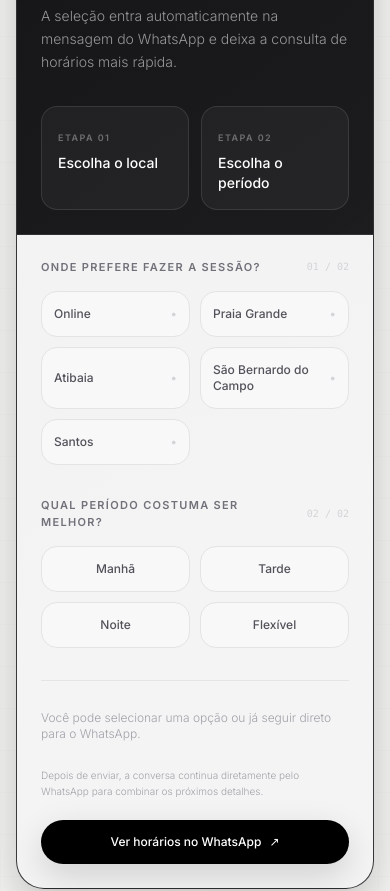
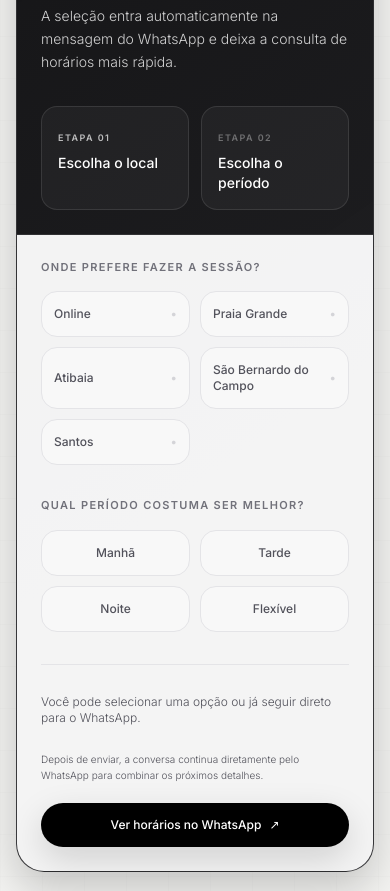
Before and after one commit to RennanLucas/cristiano-avila-site, a Next.js app: page / in a window 390 px wide. Shown: the part 5300-6191 px from the top of the page. Built offline with nearby package versions, Linux system fonts and the light colour scheme.

Commit message:
fix: integrate src/components/QuickTriage.tsx

```diff
--- a/src/components/QuickTriage.tsx
+++ b/src/components/QuickTriage.tsx
@@ -40,12 +40,12 @@ export default function QuickTriage() {
             <div className="pointer-events-none absolute -bottom-20 right-[-3rem] h-72 w-72 rounded-full bg-amber-300/10 blur-[90px]" />
             <div className="pointer-events-none absolute inset-0 soft-grid opacity-[0.07]" />
             <div className="relative z-10">
-              <span className="text-[10px] font-semibold uppercase tracking-[0.22em] text-white/40">Consultar agenda</span>
+              <span className="text-[10px] font-semibold uppercase tracking-[0.22em] text-white/70">Consultar agenda</span>
               <h2 className="mt-4 max-w-md text-[2rem] font-semibold leading-[1.06] tracking-[-0.04em] min-[390px]:text-3xl sm:mt-5 sm:text-4xl lg:text-[2.85rem]">Escolha o local e o período que funcionam melhor para você.</h2>
-              <p className="mt-4 max-w-md text-sm font-light leading-relaxed text-white/55 sm:mt-5 sm:text-base">A seleção entra automaticamente na mensagem do WhatsApp e deixa a consulta de horários mais rápida.</p>
+              <p className="mt-4 max-w-md text-sm font-light leading-relaxed text-white/80 sm:mt-5 sm:text-base">A seleção entra automaticamente na mensagem do WhatsApp e deixa a consulta de horários mais rápida.</p>
             </div>
             <div className="relative z-10 mt-8 grid grid-cols-1 gap-3 min-[380px]:grid-cols-2 sm:mt-10">
-              <div className="rounded-2xl border border-white/10 bg-white/[0.045] p-4"><span className="text-[9px] font-semibold uppercase tracking-[0.16em] text-white/35">Etapa 01</span><strong className="mt-1.5 block text-sm font-medium text-white">Escolha o local</strong></div>
+              <div className="rounded-2xl border border-white/10 bg-white/[0.045] p-4"><span className="text-[9px] font-semibold uppercase tracking-[0.16em] text-white/70">Etapa 01</span><strong className="mt-1.5 block text-sm font-medium text-white">Escolha o local</strong></div>
               <div className="rounded-2xl border border-white/10 bg-white/[0.045] p-4"><span className="text-[9px] font-semibold uppercase tracking-[0.16em] text-white/35">Etapa 02</span><strong className="mt-1.5 block text-sm font-medium text-white">Escolha o período</strong></div>
             </div>
           </div>
@@ -53,7 +53,7 @@ export default function QuickTriage() {
           <div className="bg-white/95 p-5 text-black min-[390px]:p-6 sm:p-9 lg:p-12">
             <div className="grid gap-8 sm:gap-9">
               <fieldset className="min-w-0">
-                <div className="mb-4 flex items-center justify-between gap-3"><legend className="text-[11px] font-semibold uppercase tracking-[0.12em] text-zinc-500 sm:text-xs sm:tracking-[0.14em]">Onde prefere fazer a sessão?</legend><span className="shrink-0 font-mono text-[10px] text-zinc-300">01 / 02</span></div>
+                <legend className="text-[11px] font-semibold uppercase tracking-[0.12em] text-zinc-500 sm:text-xs sm:tracking-[0.14em]">Onde prefere fazer a sessão?</legend><div aria-hidden="true" className="mb-4" />
                 <div className="grid grid-cols-1 gap-2.5 min-[390px]:grid-cols-2 sm:grid-cols-3">
                   {LOCATIONS.map((loc) => {
                     const active = selectedLocation === loc.id;
@@ -63,7 +63,7 @@ export default function QuickTriage() {
               </fieldset>
 
               <fieldset className="min-w-0">
-                <div className="mb-4 flex items-center justify-between gap-3"><legend className="text-[11px] font-semibold uppercase tracking-[0.12em] text-zinc-500 sm:text-xs sm:tracking-[0.14em]">Qual período costuma ser melhor?</legend><span className="shrink-0 font-mono text-[10px] text-zinc-300">02 / 02</span></div>
+                <legend className="text-[11px] font-semibold uppercase tracking-[0.12em] text-zinc-500 sm:text-xs sm:tracking-[0.14em]">Qual período costuma ser melhor?</legend><div aria-hidden="true" className="mb-4" />
                 <div className="grid grid-cols-2 gap-2.5 sm:grid-cols-4">
                   {PERIODS.map((periodItem) => {
                     const active = selectedPeriod === periodItem.id;
@@ -76,10 +76,10 @@ export default function QuickTriage() {
                 <div className="mb-5 flex min-h-[42px] flex-wrap items-center gap-2">
                   {location ? <span className="max-w-full rounded-full border border-zinc-200 bg-zinc-50 px-3 py-1.5 text-[10px] font-semibold text-zinc-600">{location}</span> : null}
                   {period ? <span className="rounded-full border border-zinc-200 bg-zinc-50 px-3 py-1.5 text-[10px] font-semibold text-zinc-600">{period}</span> : null}
-                  {!ready ? <span className="text-xs font-light text-zinc-400">Você pode selecionar uma opção ou já seguir direto para o WhatsApp.</span> : null}
+                  {!ready ? <span className="text-xs font-light text-zinc-600">Você pode selecionar uma opção ou já seguir direto para o WhatsApp.</span> : null}
                 </div>
                 <div className="flex flex-col gap-5 md:flex-row md:items-end md:justify-between">
-                  <p className="max-w-xl text-[10px] font-light leading-relaxed text-zinc-400">{FIRST_CONTACT_PRIVACY_NOTE}</p>
+                  <p className="max-w-xl text-[10px] font-light leading-relaxed text-zinc-600">{FIRST_CONTACT_PRIVACY_NOTE}</p>
                   <a data-contact-action="booking_click" href={buildWhatsAppLink(customMessage)} target="_blank" rel="noopener noreferrer" className="btn-primary w-full shrink-0 px-7 py-3.5 text-center text-xs md:w-auto">Ver horários no WhatsApp <span className="ml-2" aria-hidden="true">↗</span></a>
                 </div>
               </div>
```
